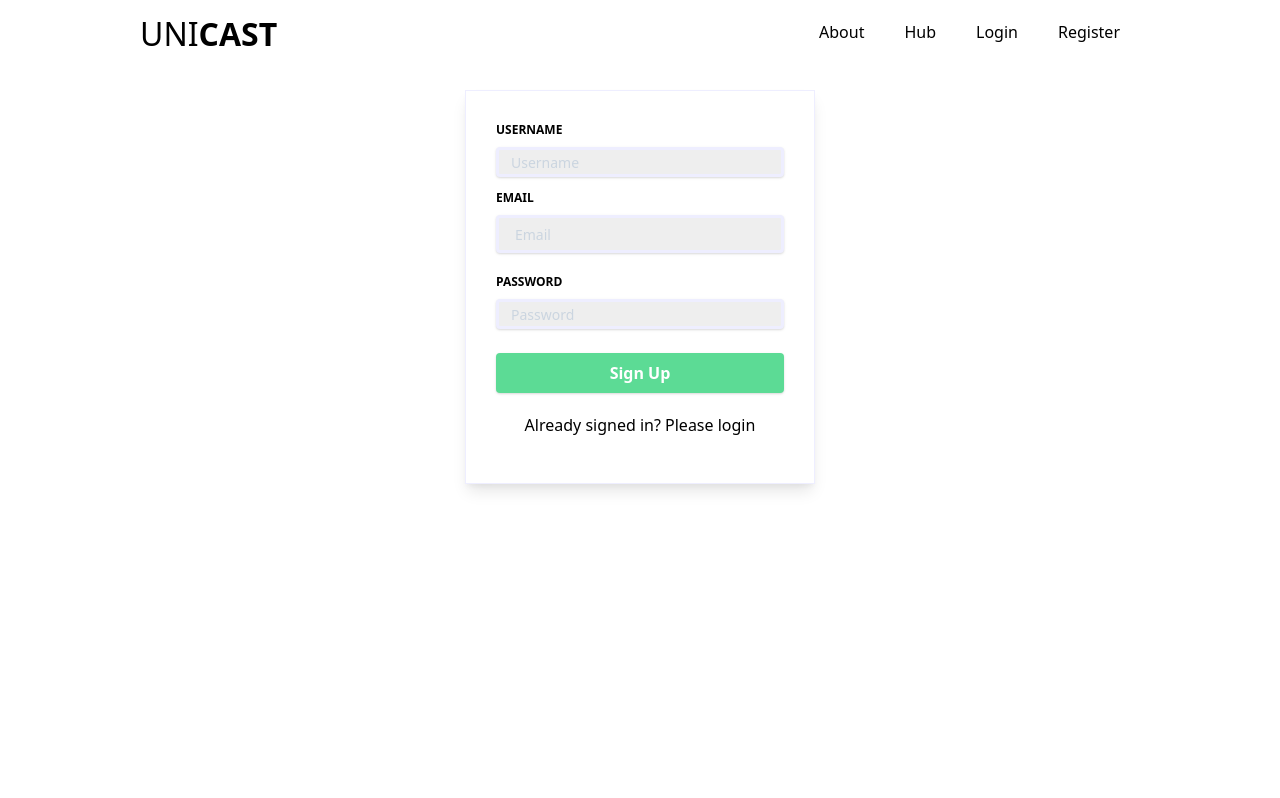
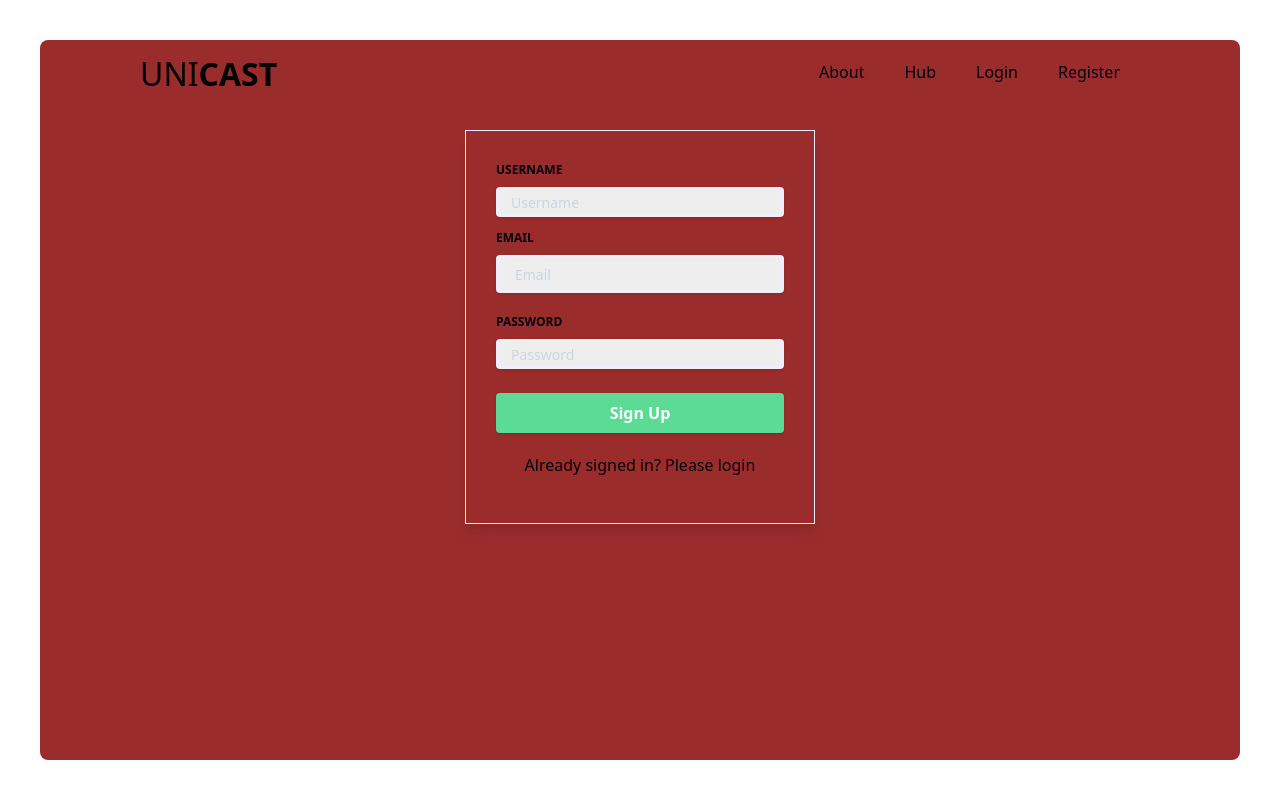
Before and after one commit to EmekaU/Unicast, an Angular app: page /signup in a window 1280 px wide. Shown: the top 798 px of the page. Built offline with nearby package versions, Linux system fonts and the light colour scheme.

Commit message:
added podcast view to website

```diff
--- a/src/app/app.component.html
+++ b/src/app/app.component.html
@@ -1,6 +1,8 @@
-<div class="w-full">
+<div class="w-auto h-screen overflow-hidden pb-20">
+  <div class="rounded-lg bg-red-800 mx-10 mt-10 h-full">
   <app-header></app-header>
   <router-outlet></router-outlet>
+  </div>
 </div>
 
 <!--TODO: Needs styling -->
--- a/src/app/components/Hub/hub.component.html
+++ b/src/app/components/Hub/hub.component.html
@@ -1,4 +1,4 @@
-<div>
+<div class='rounded-lg w-full bg-red-800 px-5 py-5'>
     <div class="hub-header">
         <app-search-bar></app-search-bar>
     </div>
```
